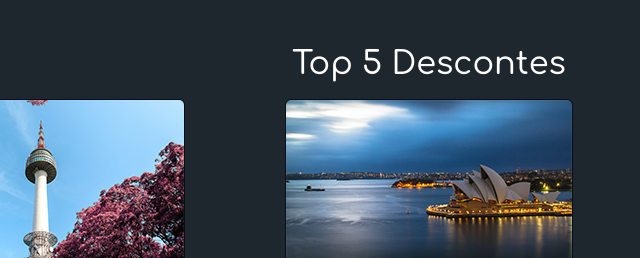
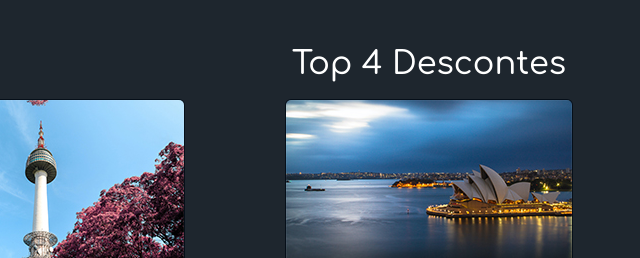
Before and after one commit to RabbitDeWitt/daviagens, a plain HTML site: page promocoes.html in a window 1280 px wide. Shown: the part 231-489 px from the top of the page, 211-851 px from the left. Drawn offline with nearby package versions, Linux system fonts and the light colour scheme.

Commit message:
top 4 promocoes

```diff
--- a/promocoes.html
+++ b/promocoes.html
@@ -67,7 +67,7 @@
       </p>
     </div>
     <section class="my-5 ">
-      <h2 class="text-center mb-3 text-capitalize">Top 5 descontes</h2>
+      <h2 class="text-center mb-3 text-capitalize">Top 4 descontes</h2>
       <div class="d-flex gap-5 flex-wrap justify-content-around" id="descontos">
 
       </div>
```
